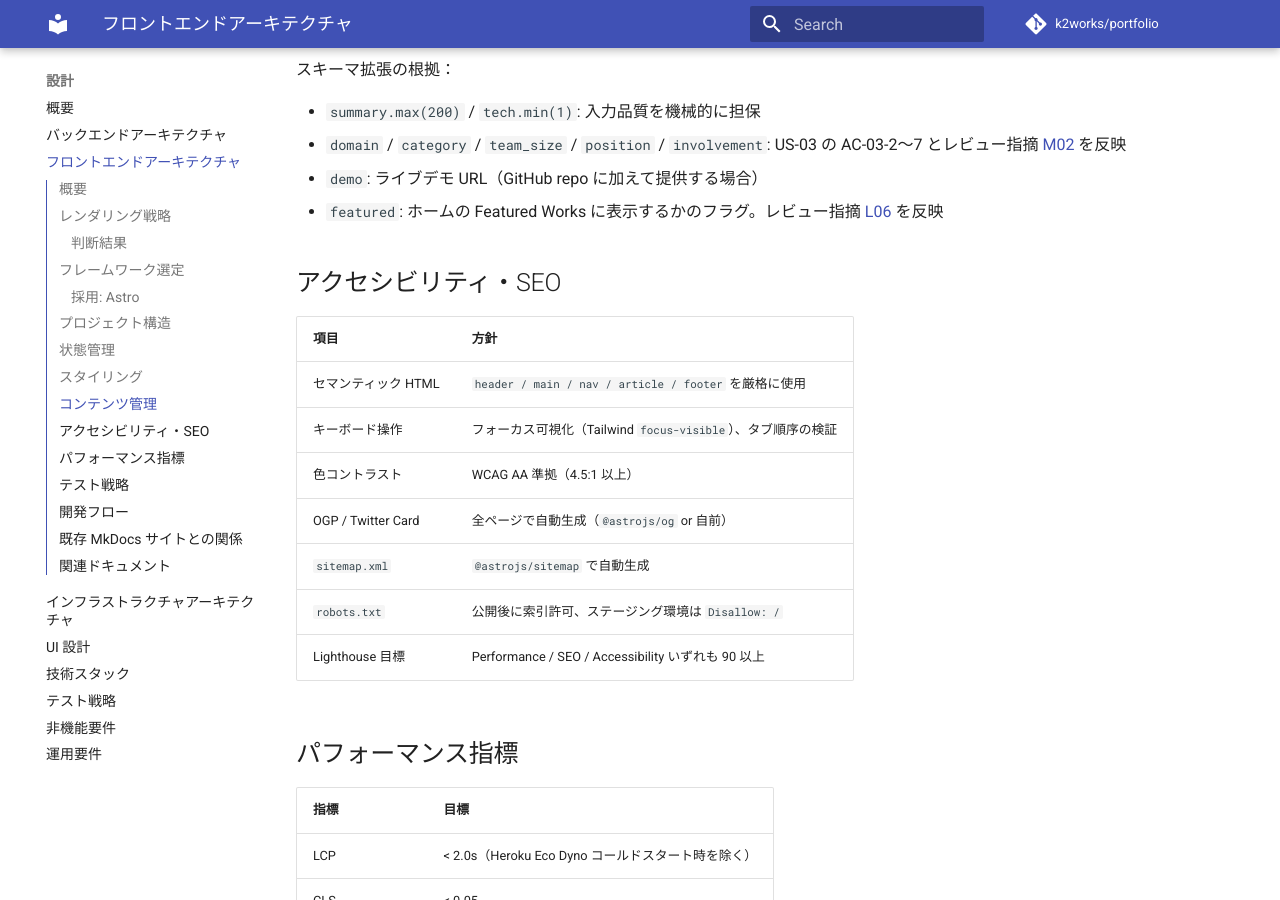
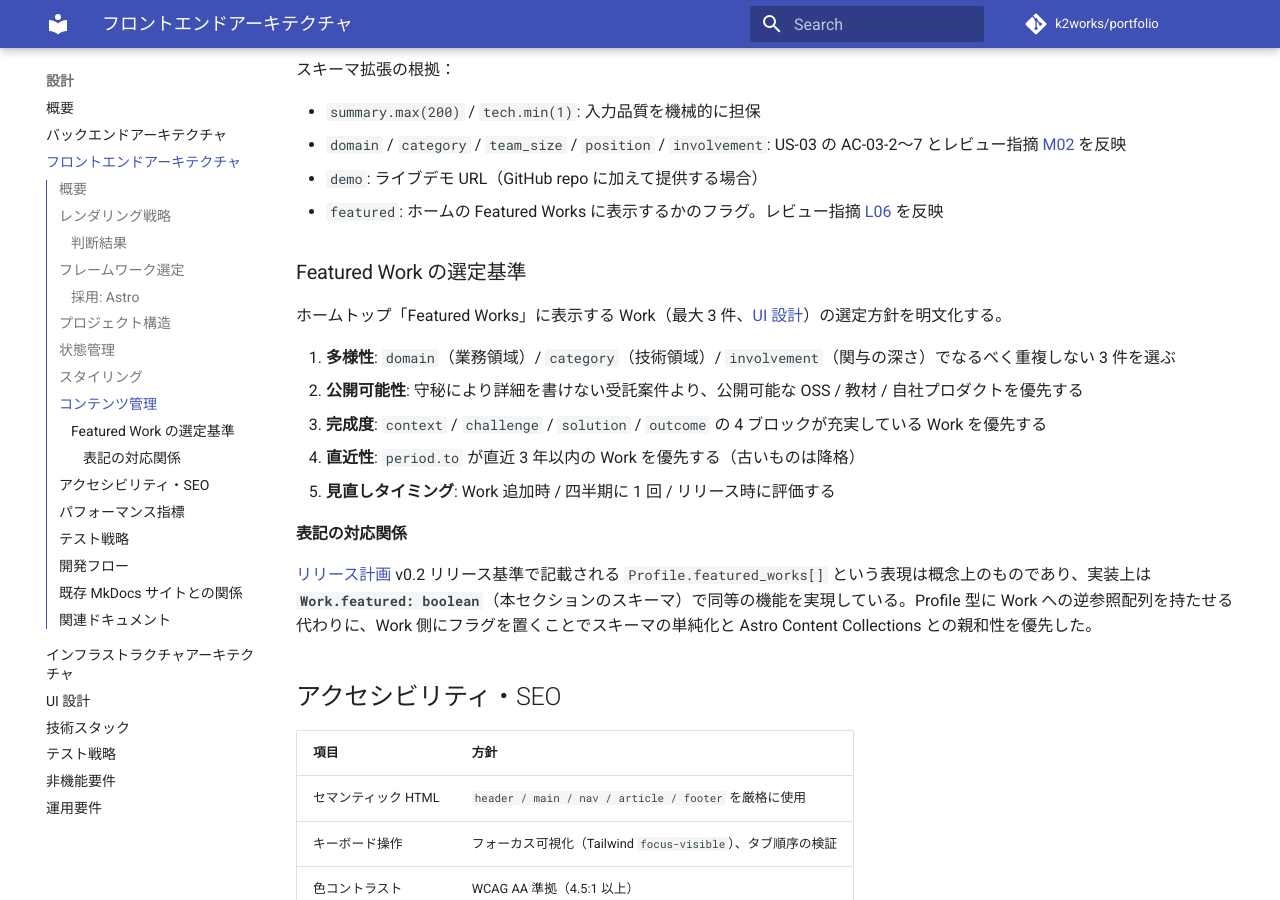
Before and after one commit to k2works/portfolio, an MkDocs documentation site: the page built from docs/design/architecture_frontend.md, in a window 1280 px wide and 900 px high, scrolled down 3041 px. Built offline with MkDocs 1.6.1 and Material for MkDocs 9.7.7, drawn with Linux system fonts in a browser that asks for light colours; comment, search, counter and statistics services are not loaded.

Commit message:
docs(design): Featured Work の選定基準を明文化
v0.2 リリース基準「Featured フラグの選定基準が Profile.featured_works[] で
明文化されている」への対応。architecture_frontend.md（schema 解説）と
ui_design.md（レイアウト）に整合的に追記し、release_plan.md には
実装上の対応関係（Work.featured: boolean）と v0.3 で再評価する旨を注記。

Co-Authored-By: Claude Opus 4.7 (1M context) <noreply@anthropic.com>

```diff
--- a/docs/design/architecture_frontend.md
+++ b/docs/design/architecture_frontend.md
@@ -116,6 +116,20 @@ export const collections = { works };
 - `demo`: ライブデモ URL（GitHub repo に加えて提供する場合）
 - `featured`: ホームの Featured Works に表示するかのフラグ。レビュー指摘 [L06](../review/design_review_20260430.md) を反映
 
+### Featured Work の選定基準
+
+ホームトップ「Featured Works」に表示する Work（最大 3 件、[UI 設計](./ui_design.md#トップページの最終調整)）の選定方針を明文化する。
+
+1. **多様性**: `domain`（業務領域）/ `category`（技術領域）/ `involvement`（関与の深さ）でなるべく重複しない 3 件を選ぶ
+2. **公開可能性**: 守秘により詳細を書けない受託案件より、公開可能な OSS / 教材 / 自社プロダクトを優先する
+3. **完成度**: `context` / `challenge` / `solution` / `outcome` の 4 ブロックが充実している Work を優先する
+4. **直近性**: `period.to` が直近 3 年以内の Work を優先する（古いものは降格）
+5. **見直しタイミング**: Work 追加時 / 四半期に 1 回 / リリース時に評価する
+
+#### 表記の対応関係
+
+[リリース計画](../development/release_plan.md) v0.2 リリース基準で記載される `Profile.featured_works[]` という表現は概念上のものであり、実装上は **`Work.featured: boolean`**（本セクションのスキーマ）で同等の機能を実現している。Profile 型に Work への逆参照配列を持たせる代わりに、Work 側にフラグを置くことでスキーマの単純化と Astro Content Collections との親和性を優先した。
+
 ## アクセシビリティ・SEO
 
 | 項目 | 方針 |
```
Also changed, not shown: docs/design/ui_design.md (+4 -0 lines), docs/development/release_plan.md (+3 -0 lines).
